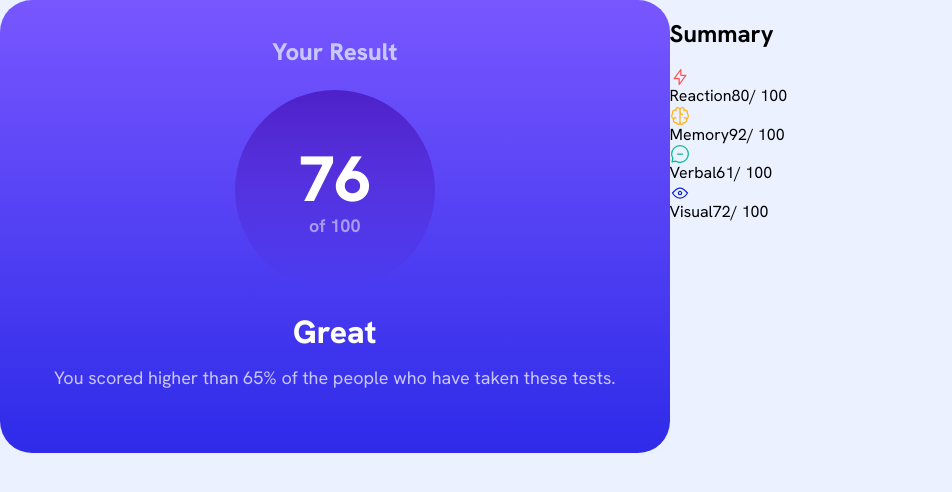
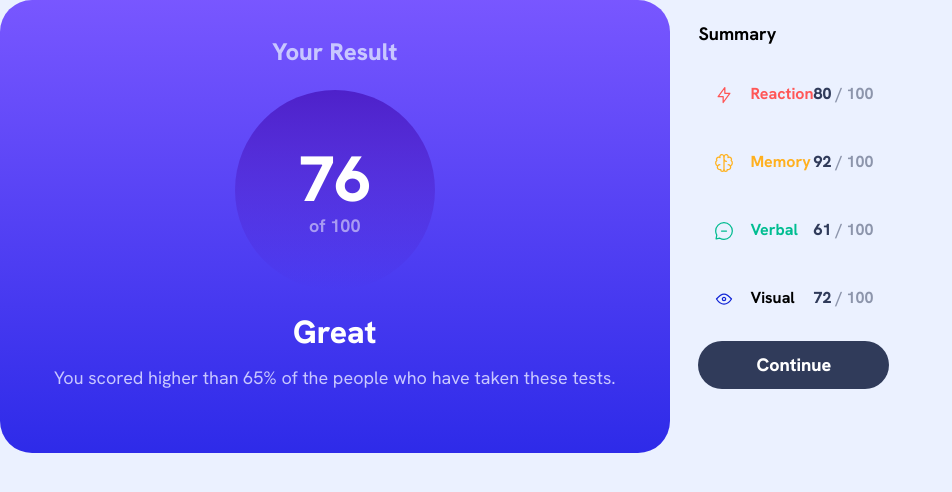
Before and after one commit to nikogalvan/fm-results-summary-component, a React (Vite) app: page / in a window 1280 px wide. Shown: the top 492 px of the page, without its empty margins (0-952 px from the left). Built offline with nearby package versions, Linux system fonts and the light colour scheme.

Commit message:
feat(CardSummary): integrate CardSkill component

```diff
--- a/src/components/card-summary/CardSummary.tsx
+++ b/src/components/card-summary/CardSummary.tsx
@@ -1,17 +1,17 @@
 import { SUMMARY_INFO } from "../../constants/summary-info";
+import Button from "../button/Button";
+import CardSkill from "../card-skill/CardSkill";
+import styles from "./CardSummary.module.css";
 
 const CardSummary = () => {
+  const { card, cardTitle } = styles;
   return (
-    <div>
-      <h2>Summary</h2>
-      {SUMMARY_INFO.map((summaryItem) => (
-        <div key={summaryItem.id}>
-          <img src={summaryItem.icon} alt={summaryItem.category} />
-          <span>{summaryItem.category}</span>
-          <span>{summaryItem.score}</span>
-          <span>/ 100</span>
-        </div>
+    <div className={card}>
+      <h2 className={cardTitle}>Summary</h2>
+      {SUMMARY_INFO.map((item) => (
+        <CardSkill {...item} key={item.id} />
       ))}
+      <Button>Continue</Button>
     </div>
   );
 };
```
